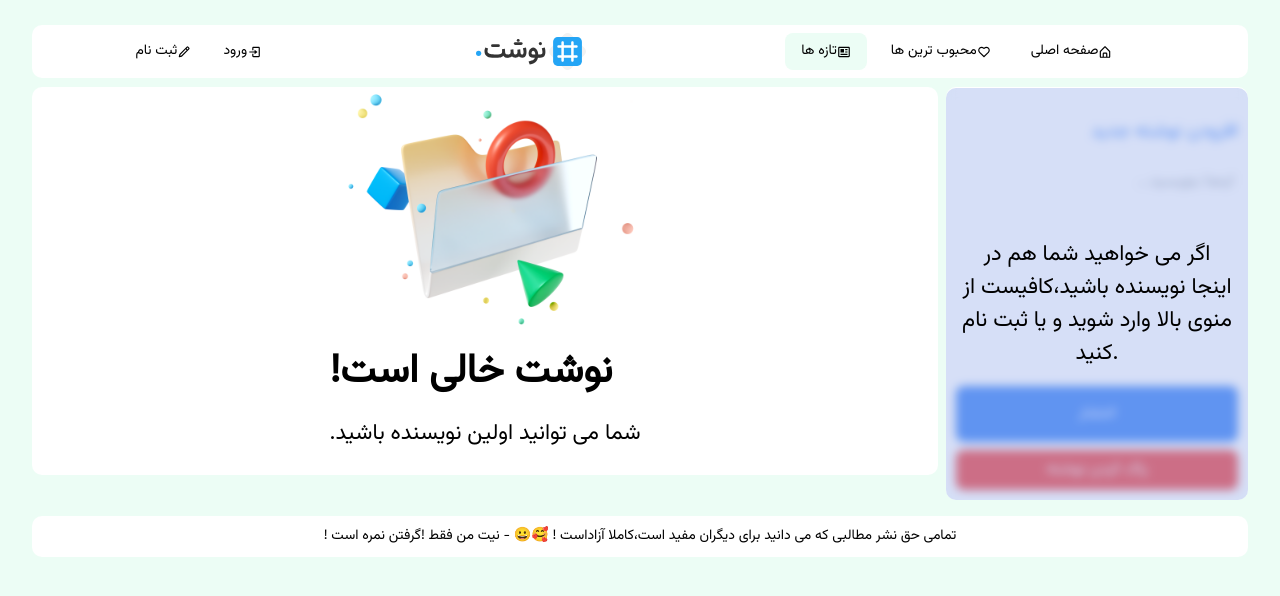
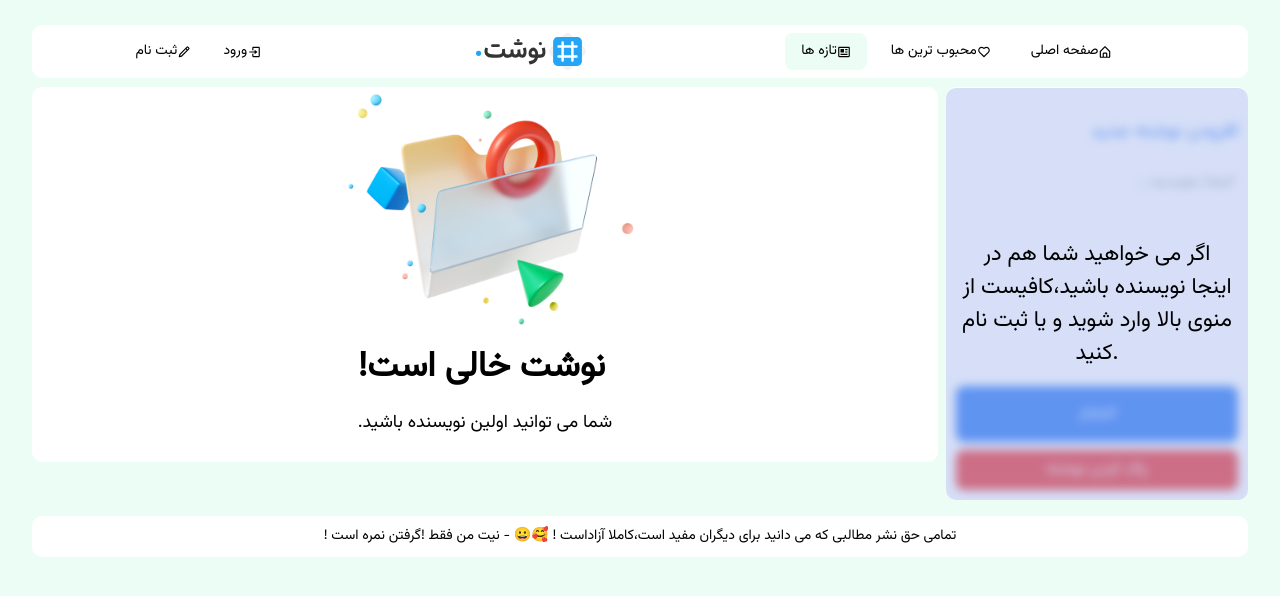
Before and after one commit to MojtabaAhmadpour/nevesht, a Next.js app: page / in a window 1280 px wide. Shown: the top 596 px of the page. Built offline with nearby package versions, Linux system fonts and the light colour scheme.

Commit message:
redesign title in main component

```diff
--- a/src/app/components/Main/Main.module.css
+++ b/src/app/components/Main/Main.module.css
@@ -8,12 +8,12 @@
     font-weight: 500;
 }
 .h2{
-    font-size: 40px;
+    font-size: 35px;
     font-weight: 600;
     margin: 15px;
 }
 .h3{
-    font-size: 22px;
+    font-size: 18px;
     font-weight: 400;
     margin: 15px;
     padding-bottom: 10px;
```
